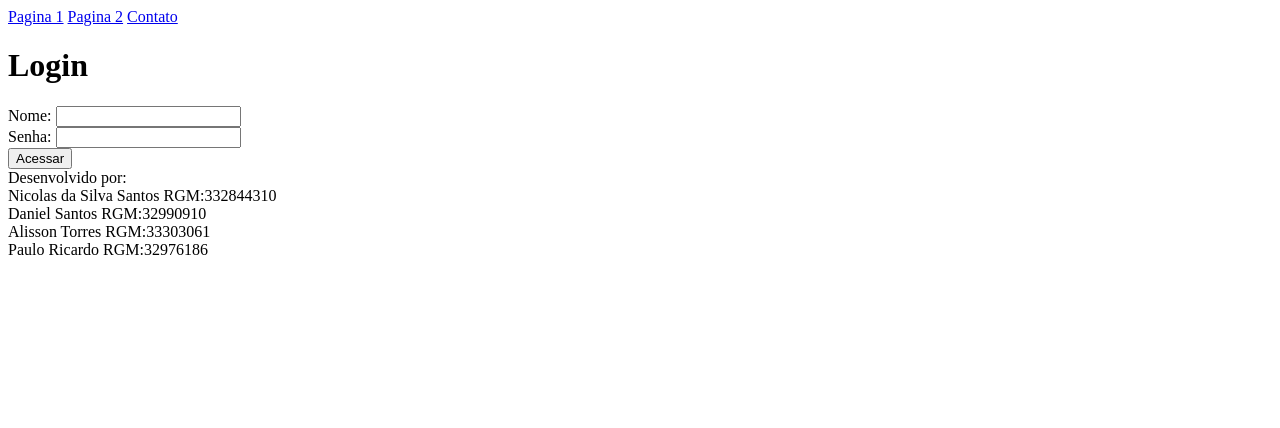
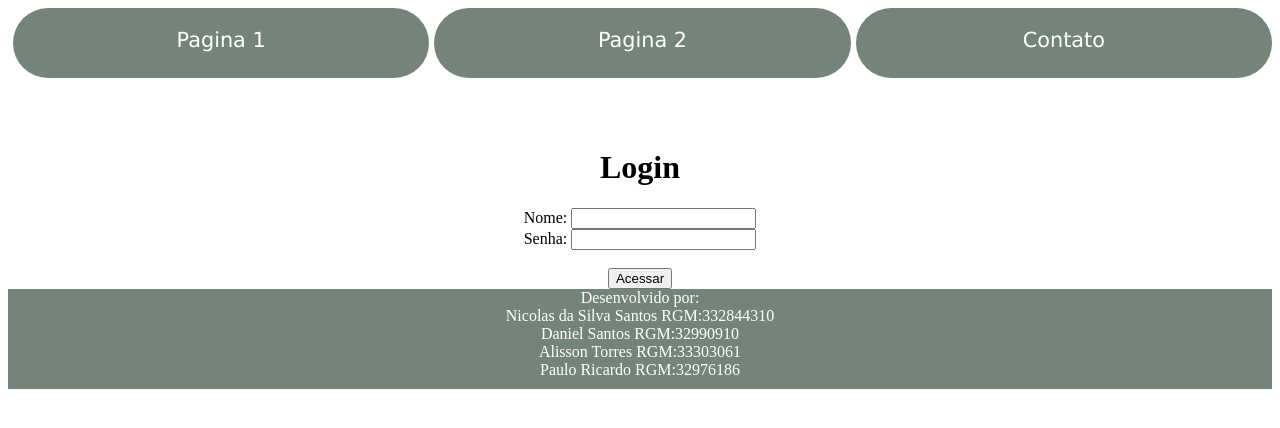
Before and after one commit to DanOliveira77/ProjetoTopicos, a website: page index.html in a window 1280 px wide. Drawn offline with Linux system fonts and the light colour scheme; files that its build step writes are made by us from their sources.

Commit message:
Atualizado

```diff
--- a/app.js
+++ b/app.js
@@ -2,6 +2,7 @@ const express = require('express');
 const app = express();
 const PORT = 3000;
 
+app.use(express.static('css'));
 app.use(express.urlencoded({extended:true}));
 app.use(express.json());
 
--- /dev/null
+++ b/css/style.css
@@ -0,0 +1,76 @@
+body{
+    height: 100%;
+    background-color: #FFF;
+}
+/*
+#formulario{
+    width: 350px;
+    height: 250px;
+    border-radius: 10px;
+    box-shadow: 0px 0px 10px #000;
+    margin: auto;
+    position: absolute;
+    top: 0px;
+    left: 0px;
+    right: 0px;
+    bottom: 0px;
+}
+*/
+#loginform{
+    width: 300px;
+    margin: auto;
+}
+
+footer{
+    background-color: #758479;
+    color: #FFF;
+    height: 100px;
+    text-align: center;
+    position: relative;
+    bottom: 0;
+    width: 100%;
+}
+
+header, nav{
+    background-color: linear-gradient(#095fff, rgba(152, 169, 201));
+    display: flex;
+    width: 100%;
+    height: 100px;
+}
+
+a{
+    text-decoration: none;
+    justify-content: space-around;
+    background-color: #758479;
+    width: 100%;
+    display: flex;
+    font-size: 1.3em;
+    height: 50px;
+    font-family: Verdana, Geneva, Tahoma, sans-serif;
+    padding-top: 20px;
+    border-radius: 50px;
+    margin-left: 5px;
+    color: #FFF
+}
+
+#img{
+    display: block;
+    margin: 0px auto;
+    border-radius: 20px;
+    width: 300px;
+    height: 300px;
+
+}
+
+h1{
+
+    color: #000;
+    text-align: center;
+    padding-top: 20px;
+}
+
+
+form{
+   text-align: center;
+
+}
--- a/Login.html
+++ b/index.html
@@ -3,29 +3,31 @@
 <head>
     <meta charset="UTF-8">
     <meta name="viewport" content="width=device-width, initial-scale=1.0">
+    <link rel="stylesheet" href="/style.css">
     <title>Página Login</title>
 </head>
 <body>
 <header>
+<nav>
     <a href="/pagina1.html">Pagina 1</a>
     <a href="/pagina2.html">Pagina 2</a>
     <a href="/pagina3.html">Contato</a>
-
+</nav>
 </header>
-
+    <div id="formulario"></div>
     <h1>Login</h1>
-    <form action="/index.html" method="post" id="login-form">
+    <form action="/index.html" method="post" id="loginform">
      <label for="nome">Nome:</label>
      <input type="text" id="nome" name="nome" required>
      <br>
      <label for="senha">Senha:</label>
-     <input type="password" id="senha" name="senha" required>
+     <input type="password" id="senha" name="senha" required><br>
      <br>
      <button type="submit" id="btn">Acessar</button>
     </form>
 
     <script>
-        document.getElementById("login-form").addEventListener("submit", function(event) {
+        document.getElementById("loginform").addEventListener("submit", function(event) {
             event.preventDefault();
 
             var nome = document.getElementById("nome").value;
```
Also changed, not shown: pagina1.html (+3 -3 lines), pagina2.html (+1 -0 lines), pagina3.html (+1 -0 lines).
